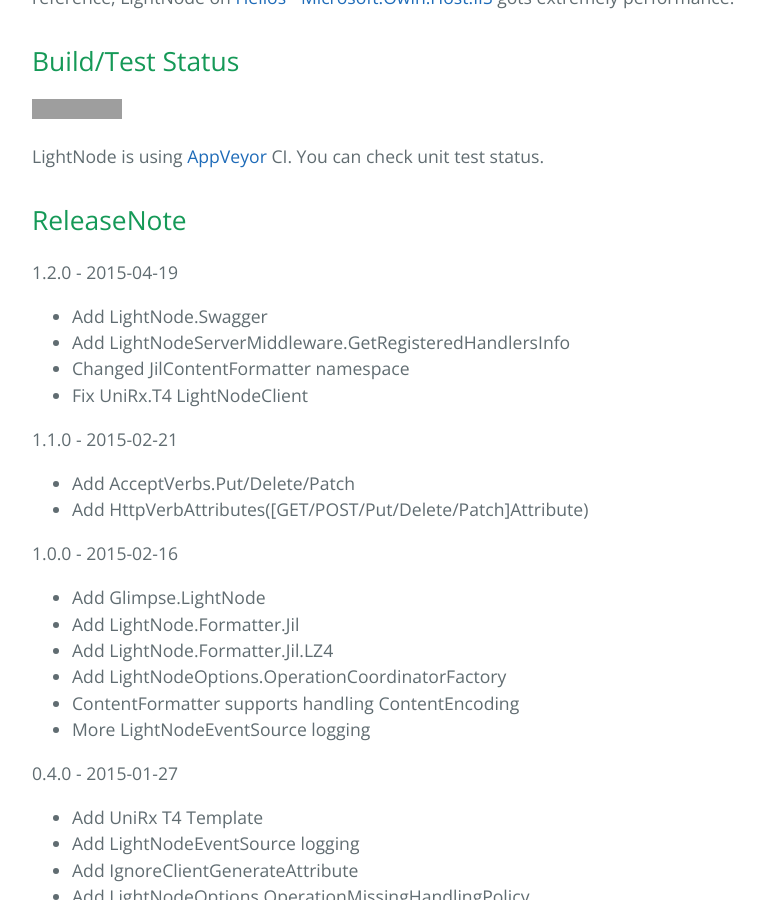
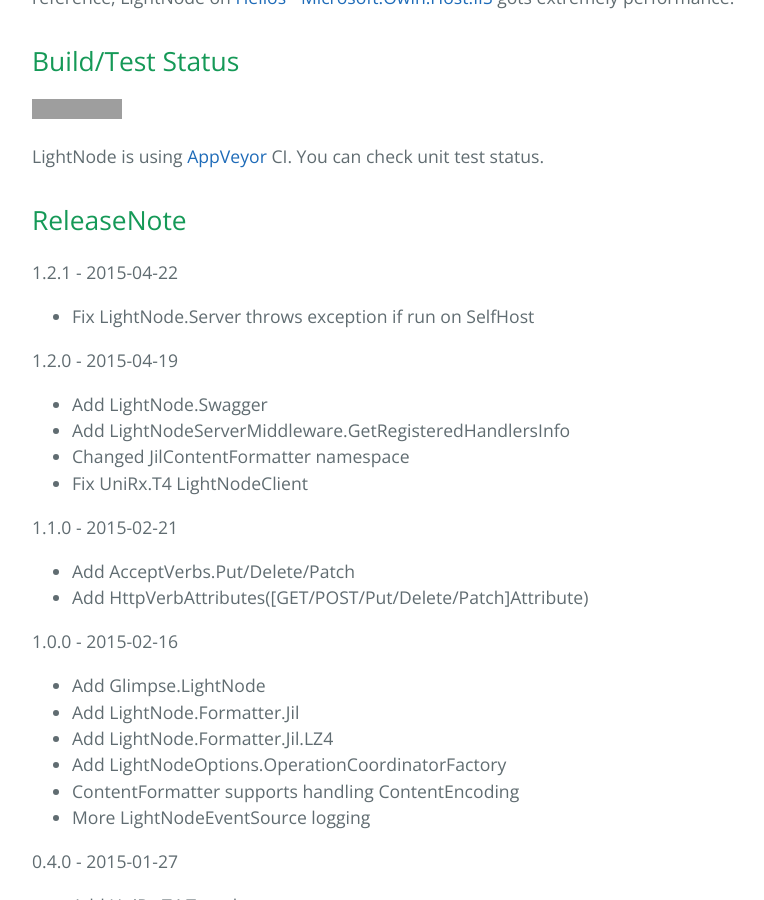
Before and after one commit to neuecc/LightNode, a Jekyll site: the page index.html, which Jekyll copies as it is, in a window 1280 px wide and 900 px high, scrolled down 13157 px. Shown: the whole window, without its empty margins (192-956 px from the left). Built offline with Jekyll 4.4.1, drawn with Linux system fonts in a browser that asks for light colours; Markdown is read by kramdown in place of the engine named in the settings; grey boxes are pictures that could not be loaded.

Commit message:
Create gh-pages branch via GitHub

```diff
--- a/index.html
+++ b/index.html
@@ -473,6 +473,12 @@ app.UseLightNode(option);</pre></div>
 <h2>
 <a id="releasenote" class="anchor" href="#releasenote" aria-hidden="true"><span class="octicon octicon-link"></span></a>ReleaseNote</h2>
 
+<p>1.2.1 - 2015-04-22</p>
+
+<ul>
+<li>Fix LightNode.Server throws exception if run on SelfHost</li>
+</ul>
+
 <p>1.2.0 - 2015-04-19</p>
 
 <ul>
```
Also changed, not shown: params.json (+1 -1 lines).
